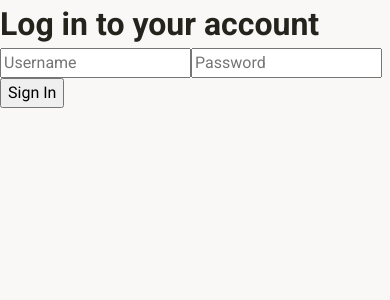
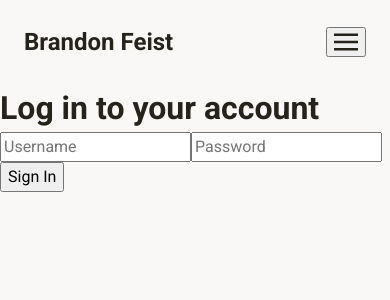
Before and after one commit to heyskylark/portfolio, a Next.js app in the folder portfolio-frontend/: page /login in a window 390 px wide. Shown: the top 300 px of the page. Built offline with nearby package versions, Linux system fonts and the light colour scheme.

Commit message:
Mobile navbar click event

```diff
--- a/portfolio-frontend/components/myHead.tsx
+++ b/portfolio-frontend/components/myHead.tsx
@@ -2,6 +2,7 @@ import * as React from 'react';
 import Head from 'next/head';
 
 import '../styles/styles.scss';
+import NavBar from './navBar';
 
 interface HeadProps {
   title: string;
@@ -11,6 +12,7 @@ class MyHead extends React.Component<HeadProps> {
   render(): JSX.Element {
     const { title } = this.props;
     return (
+      <div>
         <Head>
           <title>{title}</title>
           <link
@@ -18,6 +20,9 @@ class MyHead extends React.Component<HeadProps> {
             rel="stylesheet"
           ></link>
         </Head>
+
+        <NavBar />
+      </div>
     );
   }
 }
--- /dev/null
+++ b/portfolio-frontend/components/navBar.tsx
@@ -0,0 +1,70 @@
+import * as React from 'react';
+import Link from 'next/link';
+import '../styles/styles.scss';
+
+interface NavBarState {
+  mobileMenuToggled: boolean;
+}
+
+class NavBar extends React.Component<{}, NavBarState> {
+  constructor(props: object) {
+    super(props);
+    this.state = {
+      mobileMenuToggled: false,
+    };
+  }
+
+  private toggleMobileMenu(event: { preventDefault: () => void }): void {
+    event.preventDefault();
+    this.setState({
+      mobileMenuToggled: !this.state.mobileMenuToggled,
+    });
+  }
+
+  render(): JSX.Element {
+    const fill = 'hsl(42, 15%, 13%)';
+    const width = '24px';
+    const height = '24px';
+    const viewBox = '0 0 20 20';
+    const xmlns = 'http://www.w3.org/2000/svg';
+    const xmlnsXlink = 'http://www.w3.org/1999/xlink';
+    return (
+      <nav className="navbar">
+        <div>
+          <Link href="/">
+            <h1>Brandon Feist</h1>
+          </Link>
+        </div>
+        <div>
+          <button className="block" onClick={this.toggleMobileMenu.bind(this)}>
+            <svg
+              width={width}
+              height={height}
+              viewBox={viewBox}
+              xmlns={xmlns}
+              xmlnsXlink={xmlnsXlink}
+              className={!this.state.mobileMenuToggled ? 'block' : 'none'}
+            >
+              <path fill={fill} d="M0 3h20v2H0V3zm0 6h20v2H0V9zm0 6h20v2H0v-2z"></path>
+            </svg>
+            <svg
+              width={width}
+              height={height}
+              viewBox={viewBox}
+              xmlns={xmlns}
+              xmlnsXlink={xmlnsXlink}
+              className={this.state.mobileMenuToggled ? 'block' : 'none'}
+            >
+              <path
+                fill={fill}
+                d="M10 8.586L2.929 1.515 1.515 2.929 8.586 10l-7.071 7.071 1.414 1.414L10 11.414l7.071 7.071 1.414-1.414L11.414 10l7.071-7.071-1.414-1.414L10 8.586z"
+              ></path>
+            </svg>
+          </button>
+        </div>
+      </nav>
+    );
+  }
+}
+
+export default NavBar;
--- a/portfolio-frontend/pages/project/[slug].tsx
+++ b/portfolio-frontend/pages/project/[slug].tsx
@@ -37,8 +37,10 @@ class Project extends React.Component<ProjectDescriptionProps & WithRouterProps>
     const projectTitle = `${name} | Projects`;
 
     return (
+      <div>
+        <MyHead title={projectTitle} />
+
         <div className="pd-container">
-        <MyHead title={projectTitle} />
           <header className="pd-header">
             <h2 className="pd-type fs-3 fc-terit fw-normal">
               {formatDate(projectDate)} &middot; {projectType}
@@ -53,6 +55,7 @@ class Project extends React.Component<ProjectDescriptionProps & WithRouterProps>
             dangerouslySetInnerHTML={{ __html: description }}
           />
         </div>
+      </div>
     );
   }
 }
--- /dev/null
+++ b/portfolio-frontend/styles/components/navbar.scss
@@ -0,0 +1,6 @@
+.navbar {
+  align-items: center;
+  display: flex;
+  justify-content: space-between;
+  padding: 1.5rem 1.5rem;
+}
--- a/portfolio-frontend/styles/styles.scss
+++ b/portfolio-frontend/styles/styles.scss
@@ -43,6 +43,14 @@ textarea,
 select {
   font: inherit;
 }
+
+.block {
+  display: block;
+}
+.none {
+  display: none;
+}
+
 /* Remove _all_ animations and transitions for people that prefer not to see them */
 @media (prefers-reduced-motion: reduce) {
   * {
@@ -52,4 +60,5 @@ select {
   }
 }
 
+@import 'components/navbar';
 @import 'components/projects';
```
Lines whose indentation alone changed are shown as unchanged.
